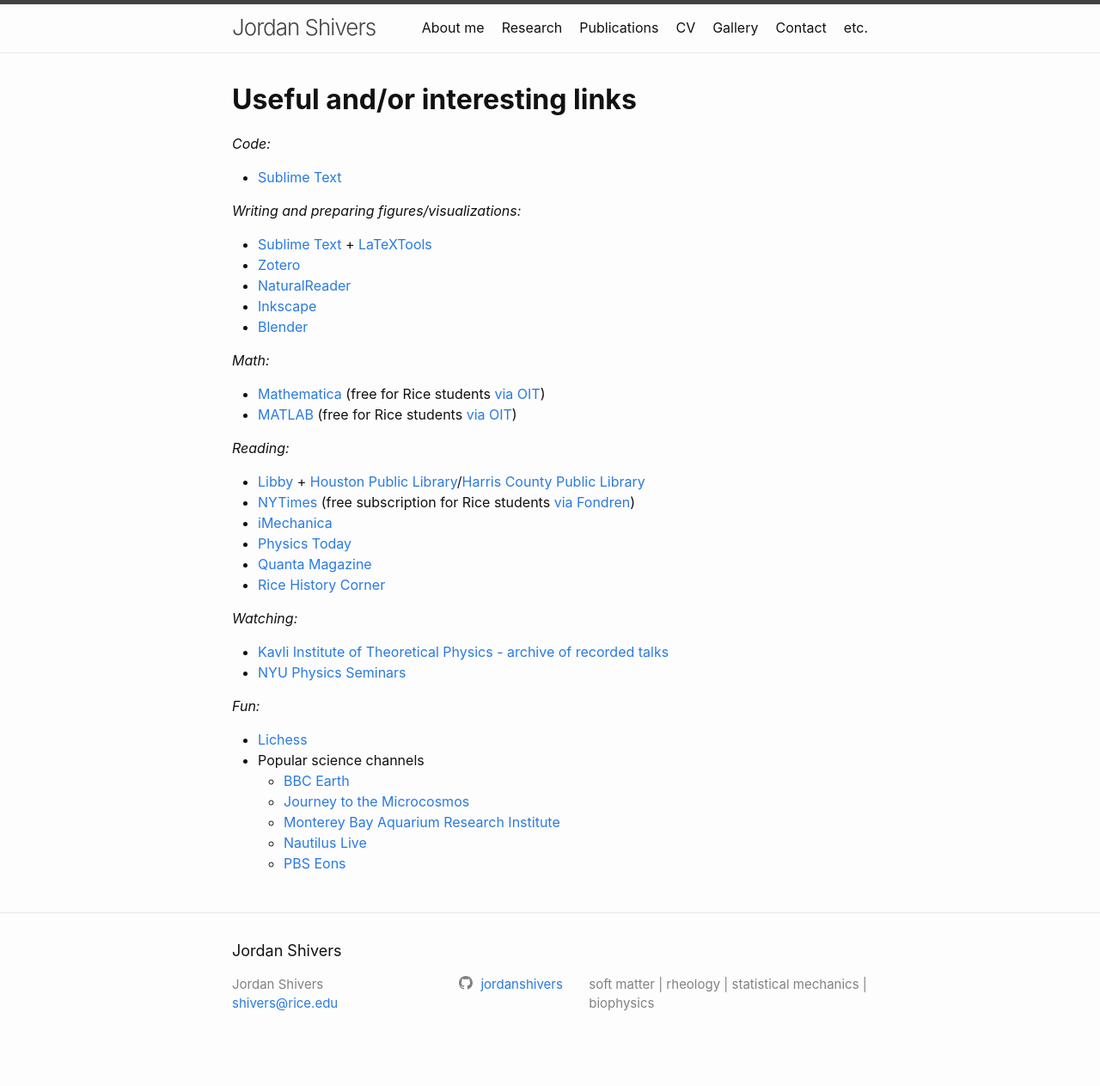
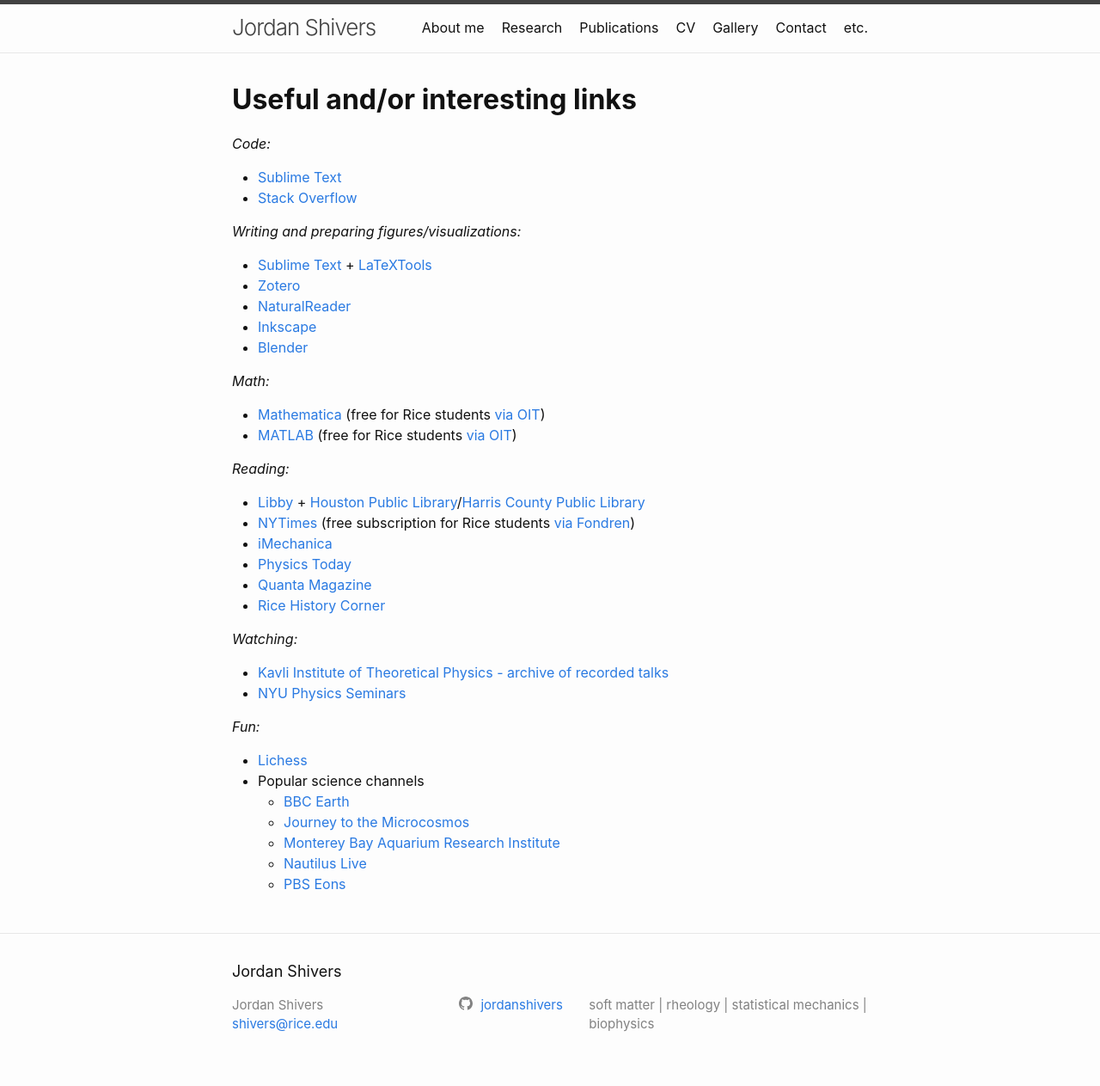
Before and after one commit to jordanshivers/jordanshivers.github.io, a Jekyll site: the page built from extras.md, in a window 1280 px wide. Shown: the whole page at 86% size. Built offline with Jekyll 4.4.1, drawn with Linux system fonts in a browser that asks for light colours; before the commit the page ends 1239 px from its top, so only the background shows below that.

Commit message:
Update extras.md

```diff
--- a/extras.md
+++ b/extras.md
@@ -8,6 +8,7 @@
 
 *Code:*
 * [Sublime Text](https://www.sublimetext.com/)
+* [Stack Overflow](https://stackoverflow.com/)
 
 *Writing and preparing figures/visualizations:*
 * [Sublime Text](https://www.sublimetext.com/) + [LaTeXTools](https://latextools.readthedocs.io/)
```
